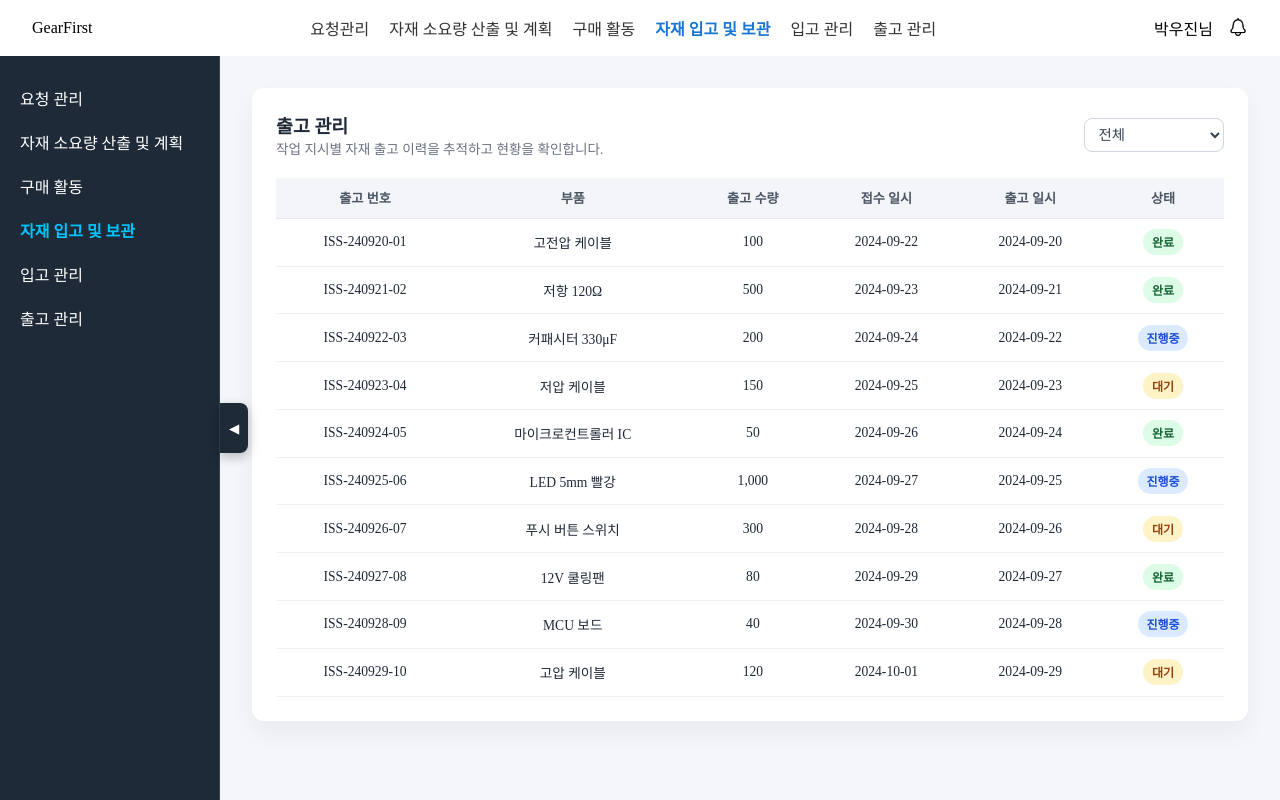
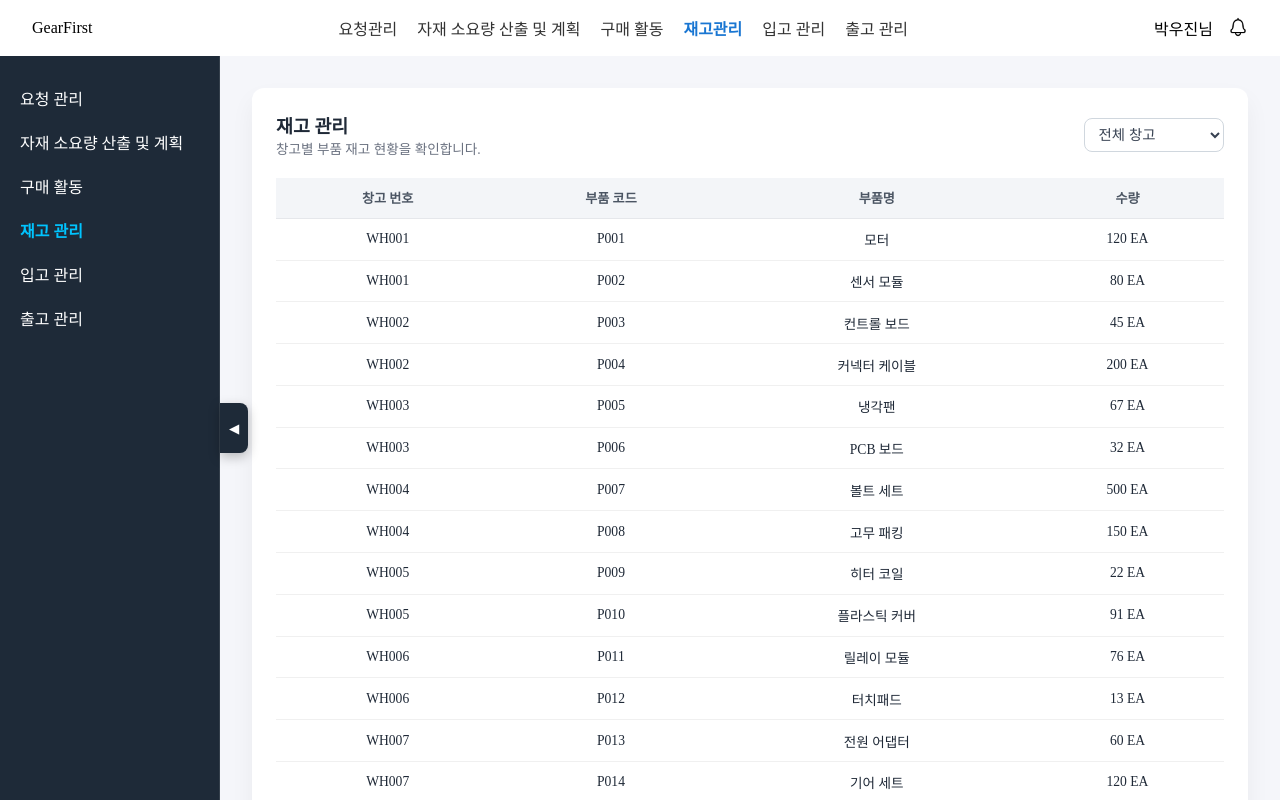
Before and after one commit to Gear-First/Web-FE, a React (Vite) app: page /inventory in a window 1280 px wide. Built offline with nearby package versions, Linux system fonts and the light colour scheme.

Commit message:
feat: 재고

```diff
--- a/src/components/common/SideBar.tsx
+++ b/src/components/common/SideBar.tsx
@@ -72,7 +72,7 @@ const menuItems = [
   { to: "/request", label: "요청 관리" },
   { to: "/mrp", label: "자재 소요량 산출 및 계획" },
   { to: "/supplierOrder", label: "구매 활동" },
-  { to: "/inventory", label: "자재 입고 및 보관" },
+  { to: "/inventory", label: "재고 관리" },
   { to: "/inbound", label: "입고 관리" },
   { to: "/outbound", label: "출고 관리" },
 ];
--- a/src/components/common/TopBar.tsx
+++ b/src/components/common/TopBar.tsx
@@ -51,7 +51,7 @@ const TopBar: React.FC = () => {
     { id: 0, name: "요청관리", path: "/request" },
     { id: 1, name: "자재 소요량 산출 및 계획", path: "/mrp" },
     { id: 2, name: "구매 활동", path: "/supplierOrder" },
-    { id: 3, name: "자재 입고 및 보관", path: "/inventory" },
+    { id: 3, name: "재고관리", path: "/inventory" },
     { id: 4, name: "입고 관리", path: "/inbound" },
     { id: 5, name: "출고 관리", path: "/outbound" },
   ];
--- /dev/null
+++ b/src/inventory/InventoryApi.ts
@@ -0,0 +1,195 @@
+import type { InventoryRecord } from "./InventoryTypes";
+
+// --- query keys ---
+export const inventoryKeys = {
+  records: ["inventory", "records"] as const,
+};
+
+export const mockRecords: InventoryRecord[] = [
+  {
+    warehouseId: "WH001",
+    inventoryCode: "P001",
+    inventoryName: "모터",
+    inventoryQuantity: 120,
+  },
+  {
+    warehouseId: "WH001",
+    inventoryCode: "P002",
+    inventoryName: "센서 모듈",
+    inventoryQuantity: 80,
+  },
+  {
+    warehouseId: "WH002",
+    inventoryCode: "P003",
+    inventoryName: "컨트롤 보드",
+    inventoryQuantity: 45,
+  },
+  {
+    warehouseId: "WH002",
+    inventoryCode: "P004",
+    inventoryName: "커넥터 케이블",
+    inventoryQuantity: 200,
+  },
+  {
+    warehouseId: "WH003",
+    inventoryCode: "P005",
+    inventoryName: "냉각팬",
+    inventoryQuantity: 67,
+  },
+  {
+    warehouseId: "WH003",
+    inventoryCode: "P006",
+    inventoryName: "PCB 보드",
+    inventoryQuantity: 32,
+  },
+  {
+    warehouseId: "WH004",
+    inventoryCode: "P007",
+    inventoryName: "볼트 세트",
+    inventoryQuantity: 500,
+  },
+  {
+    warehouseId: "WH004",
+    inventoryCode: "P008",
+    inventoryName: "고무 패킹",
+    inventoryQuantity: 150,
+  },
+  {
+    warehouseId: "WH005",
+    inventoryCode: "P009",
+    inventoryName: "히터 코일",
+    inventoryQuantity: 22,
+  },
+  {
+    warehouseId: "WH005",
+    inventoryCode: "P010",
+    inventoryName: "플라스틱 커버",
+    inventoryQuantity: 91,
+  },
+  {
+    warehouseId: "WH006",
+    inventoryCode: "P011",
+    inventoryName: "릴레이 모듈",
+    inventoryQuantity: 76,
+  },
+  {
+    warehouseId: "WH006",
+    inventoryCode: "P012",
+    inventoryName: "터치패드",
+    inventoryQuantity: 13,
+  },
+  {
+    warehouseId: "WH007",
+    inventoryCode: "P013",
+    inventoryName: "전원 어댑터",
+    inventoryQuantity: 60,
+  },
+  {
+    warehouseId: "WH007",
+    inventoryCode: "P014",
+    inventoryName: "기어 세트",
+    inventoryQuantity: 120,
+  },
+  {
+    warehouseId: "WH008",
+    inventoryCode: "P015",
+    inventoryName: "베어링",
+    inventoryQuantity: 340,
+  },
+  {
+    warehouseId: "WH008",
+    inventoryCode: "P016",
+    inventoryName: "LED 모듈",
+    inventoryQuantity: 27,
+  },
+  {
+    warehouseId: "WH009",
+    inventoryCode: "P017",
+    inventoryName: "배선 하네스",
+    inventoryQuantity: 54,
+  },
+  {
+    warehouseId: "WH009",
+    inventoryCode: "P018",
+    inventoryName: "히트 싱크",
+    inventoryQuantity: 43,
+  },
+  {
+    warehouseId: "WH010",
+    inventoryCode: "P019",
+    inventoryName: "케이블 타이",
+    inventoryQuantity: 230,
+  },
+  {
+    warehouseId: "WH010",
+    inventoryCode: "P020",
+    inventoryName: "안전 퓨즈",
+    inventoryQuantity: 115,
+  },
+  {
+    warehouseId: "WH011",
+    inventoryCode: "P021",
+    inventoryName: "로터",
+    inventoryQuantity: 37,
+  },
+  {
+    warehouseId: "WH011",
+    inventoryCode: "P022",
+    inventoryName: "스프링",
+    inventoryQuantity: 88,
+  },
+  {
+    warehouseId: "WH012",
+    inventoryCode: "P023",
+    inventoryName: "기판 클램프",
+    inventoryQuantity: 42,
+  },
+  {
+    warehouseId: "WH012",
+    inventoryCode: "P024",
+    inventoryName: "배터리 팩",
+    inventoryQuantity: 19,
+  },
+  {
+    warehouseId: "WH013",
+    inventoryCode: "P025",
+    inventoryName: "에어 필터",
+    inventoryQuantity: 75,
+  },
+  {
+    warehouseId: "WH013",
+    inventoryCode: "P026",
+    inventoryName: "패널 커버",
+    inventoryQuantity: 33,
+  },
+  {
+    warehouseId: "WH014",
+    inventoryCode: "P027",
+    inventoryName: "실링 고무",
+    inventoryQuantity: 140,
+  },
+  {
+    warehouseId: "WH014",
+    inventoryCode: "P028",
+    inventoryName: "히트 파이프",
+    inventoryQuantity: 24,
+  },
+  {
+    warehouseId: "WH015",
+    inventoryCode: "P029",
+    inventoryName: "컨트롤 스위치",
+    inventoryQuantity: 58,
+  },
+  {
+    warehouseId: "WH015",
+    inventoryCode: "P030",
+    inventoryName: "온도 센서",
+    inventoryQuantity: 41,
+  },
+];
+
+// --- API 함수 ---
+export async function fetchInventoryRecords(): Promise<InventoryRecord[]> {
+  // return (await axios.get("/api/outbound/records")).data;
+  return mockRecords;
+}
--- /dev/null
+++ b/src/inventory/InventoryPage.tsx
@@ -0,0 +1,74 @@
+import Layout from "../components/common/Layout";
+import {
+  PageContainer,
+  SectionCaption,
+  SectionCard,
+  SectionHeader,
+  SectionTitle,
+  FilterGroup,
+  Select,
+} from "../components/common/PageLayout";
+import { useState, useMemo } from "react";
+import { useQuery } from "@tanstack/react-query";
+import InventoryTable from "./components/InventoryTable";
+import { inventoryKeys, fetchInventoryRecords } from "./InventoryApi";
+
+// 필터 타입 정의: 전체(ALL) 또는 특정 창고 ID
+type WarehouseFilter = "ALL" | string;
+
+export default function InventoryPage() {
+  // 선택된 창고 상태 관리
+  const [warehouse, setWarehouse] = useState<WarehouseFilter>("ALL");
+
+  // 모든 데이터 조회
+  const { data: records = [], isLoading: loadingR } = useQuery({
+    queryKey: inventoryKeys.records,
+    queryFn: fetchInventoryRecords,
+    staleTime: 5 * 60 * 1000,
+  });
+
+  // 재고 데이터에서 고유한 창고 리스트 추출 (useMemo를 사용하여 records가 바뀔 때만 계산)
+  const warehouseList = useMemo(
+    () => Array.from(new Set(records.map((r) => r.warehouseId))),
+    [records]
+  );
+
+  // 선택된 창고에 따른 필터링
+  const filteredRecords = useMemo(() => {
+    if (warehouse === "ALL") return records; // 전체 선택 시 원본 데이터 반환
+    return records.filter((r) => r.warehouseId === warehouse); // 특정 창고 필터
+  }, [records, warehouse]);
+
+  return (
+    <Layout>
+      <PageContainer>
+        <SectionCard>
+          <SectionHeader>
+            <div>
+              <SectionTitle>재고 관리</SectionTitle>
+              <SectionCaption>
+                창고별 부품 재고 현황을 확인합니다.
+              </SectionCaption>
+            </div>
+            <FilterGroup>
+              <Select
+                value={warehouse}
+                onChange={(e) =>
+                  setWarehouse(e.target.value as WarehouseFilter)
+                }
+              >
+                <option value="ALL">전체 창고</option>
+                {warehouseList.map((wh) => (
+                  <option key={wh} value={wh}>
+                    {wh}
+                  </option>
+                ))}
+              </Select>
+            </FilterGroup>
+          </SectionHeader>
+          {loadingR ? "로딩중..." : <InventoryTable rows={filteredRecords} />}
+        </SectionCard>
+      </PageContainer>
+    </Layout>
+  );
+}
--- /dev/null
+++ b/src/inventory/InventoryTypes.ts
@@ -0,0 +1,6 @@
+export interface InventoryRecord {
+  warehouseId: string; // 창고번호
+  inventoryCode: string; // 부품코드
+  inventoryName: string; // 부품이름
+  inventoryQuantity: number; // 수량
+}
--- /dev/null
+++ b/src/inventory/components/InventoryTable.tsx
@@ -0,0 +1,29 @@
+import { Table, Th, Td } from "../../components/common/PageLayout";
+import type { InventoryRecord } from "../InventoryTypes";
+
+export default function InventoryTable({ rows }: { rows: InventoryRecord[] }) {
+  return (
+    <>
+      <Table>
+        <thead>
+          <tr>
+            <Th>창고 번호</Th>
+            <Th>부품 코드</Th>
+            <Th>부품명</Th>
+            <Th>수량</Th>
+          </tr>
+        </thead>
+        <tbody>
+          {rows.map((r) => (
+            <tr key={`${r.warehouseId}-${r.inventoryCode}`}>
+              <Td>{r.warehouseId}</Td>
+              <Td>{r.inventoryCode}</Td>
+              <Td>{r.inventoryName}</Td>
+              <Td>{r.inventoryQuantity.toLocaleString()} EA</Td>
+            </tr>
+          ))}
+        </tbody>
+      </Table>
+    </>
+  );
+}
--- a/src/routes/AppRoutes.tsx
+++ b/src/routes/AppRoutes.tsx
@@ -2,6 +2,7 @@ import { Routes, Route, Navigate } from "react-router-dom";
 import InboundPage from "../inbound/InboundPage";
 import OutboundPage from "../outbound/OutboundPage";
 import RequestPage from "../request/RequestPage";
+import InventoryPage from "../inventory/InventoryPage";
 
 const AppRoutes = () => {
   return (
@@ -9,7 +10,7 @@ const AppRoutes = () => {
       <Route path="/" element={<Navigate to="/outbound" replace />} />
       <Route path="/request" element={<RequestPage />} />
       <Route path="/mrp" element={<OutboundPage />} />
-      <Route path="/inventory" element={<OutboundPage />} />
+      <Route path="/inventory" element={<InventoryPage />} />
       <Route path="/inbound" element={<InboundPage />} />
       <Route path="/outbound" element={<OutboundPage />} />
       <Route path="/supplierOrder" element={<OutboundPage />} />
```
